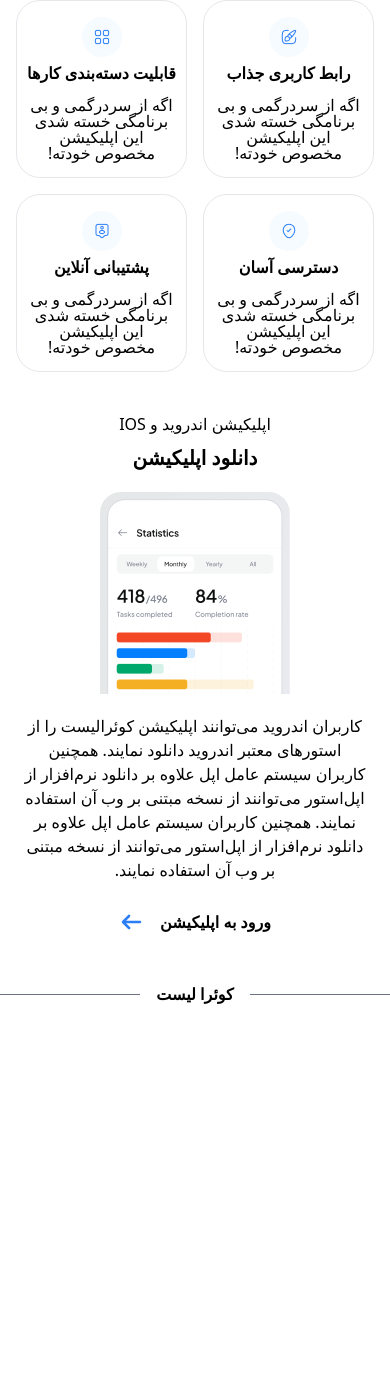
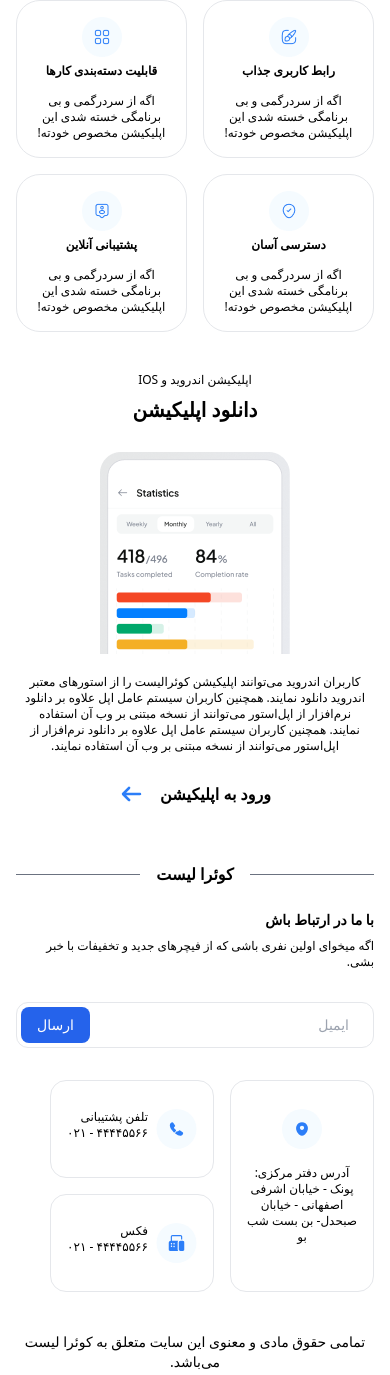
Before and after one commit to hosna-jabarooti/first-quera-project, a plain HTML site: page index.html in a window 390 px wide. Before the commit the page ends 1022 px from the top, so only its background shows below. Drawn offline with nearby package versions, Linux system fonts and the light colour scheme.

Commit message:
finished footer for mobile view

```diff
--- a/index.html
+++ b/index.html
@@ -18,11 +18,12 @@
                             <img src="./assets/images/brush.png" alt="brush-icon">
                         </div>
                         <div>
-                        <h3 class="font-bold text-nowrap">رابط کاربری جذاب</h3>
+                            <h3 class="font-bold text-xs leading-5 text-nowrap">رابط کاربری جذاب</h3>
                         </div>
                     </div>
                     <div>
-                        <p class="text-center font-normal leading-4">اگه از سردرگمی و بی برنامگی خسته شدی این اپلیکیشن
+                        <p class="text-center font-normal leading-4 text-xs">اگه از سردرگمی و بی برنامگی خسته شدی این
+                            اپلیکیشن
                             مخصوص خودته!</p>
                     </div>
                 </div>
@@ -34,11 +35,12 @@
                             <img src="./assets/images/category.png" alt="category-icon">
                         </div>
                         <div class="">
-                        <h3 class="font-bold text-nowrap">قابلیت دسته‌بندی کارها</h3>
+                            <h3 class="font-bold text-xs leading-5 text-nowrap">قابلیت دسته‌بندی کارها</h3>
                         </div>
                     </div>
                     <div>
-                        <p class="text-center font-normal leading-4">اگه از سردرگمی و بی برنامگی خسته شدی این اپلیکیشن
+                        <p class="text-center font-normal leading-4 text-xs">اگه از سردرگمی و بی برنامگی خسته شدی این
+                            اپلیکیشن
                             مخصوص
                             خودته!</p>
                     </div>
@@ -51,11 +53,12 @@
                             <img src="./assets/images/location-tick.png" alt="location-tick-icon">
                         </div>
                         <div>
-                        <h3 class="font-bold text-nowrap">دسترسی آسان</h3>
+                            <h3 class="font-bold text-xs leading-5 text-nowrap">دسترسی آسان</h3>
                         </div>
                     </div>
                     <div>
-                        <p class="text-center font-normal leading-4">اگه از سردرگمی و بی برنامگی خسته شدی این اپلیکیشن
+                        <p class="text-center font-normal leading-4 text-xs">اگه از سردرگمی و بی برنامگی خسته شدی این
+                            اپلیکیشن
                             مخصوص
                             خودته!</p>
                     </div>
@@ -68,11 +71,12 @@
                             <img src="./assets/images/tag-user.png" alt="tag-user-icon">
                         </div>
                         <div>
-                        <h3 class="font-bold text-nowrap">پشتیبانی آنلاین</h3>
+                            <h3 class="font-bold text-xs leading-5 text-nowrap">پشتیبانی آنلاین</h3>
                         </div>
                     </div>
                     <div>
-                        <p class="text-center font-normal leading-4">اگه از سردرگمی و بی برنامگی خسته شدی این اپلیکیشن
+                        <p class="text-center font-normal leading-4 text-xs">اگه از سردرگمی و بی برنامگی خسته شدی این
+                            اپلیکیشن
                             مخصوص
                             خودته!</p>
                     </div>
@@ -85,7 +89,7 @@
                 <div class="flex flex-col gap-6">
                     <div class="flex flex-col gap-2 h-14">
                         <div class="">
-                    <p class="font-normal text-center">اپلیکیشن اندروید و IOS</p>
+                            <p class="font-normal text-xs text-center">اپلیکیشن اندروید و IOS</p>
                         </div>
                         <div class="h-8">
                             <h2 class="font-semibold text-center text-xl">دانلود اپلیکیشن</h2>
@@ -97,11 +101,14 @@
                 </div>
                 <div>
                     <div class="">
-                    <p class="text-center font-normal py-5 px-2">
-                        کاربران اندروید می‌توانند اپلیکیشن کوئرالیست را از استورهای معتبر اندروید دانلود نمایند. همچنین
-                        کاربران سیستم عامل اپل علاوه بر دانلود نرم‌افزار از اپل‌استور می‌توانند از نسخه مبتنی بر وب آن
+                        <p class="text-center text-xs font-normal py-5 px-2">
+                            کاربران اندروید می‌توانند اپلیکیشن کوئرالیست را از استورهای معتبر اندروید دانلود نمایند.
+                            همچنین
+                            کاربران سیستم عامل اپل علاوه بر دانلود نرم‌افزار از اپل‌استور می‌توانند از نسخه مبتنی بر وب
+                            آن
                             استفاده نمایند.
-                        همچنین کاربران سیستم عامل اپل علاوه بر دانلود نرم‌افزار از اپل‌استور می‌توانند از نسخه مبتنی بر
+                            همچنین کاربران سیستم عامل اپل علاوه بر دانلود نرم‌افزار از اپل‌استور می‌توانند از نسخه مبتنی
+                            بر
                             وب آن استفاده نمایند.
                         </p>
                     </div>
@@ -111,7 +118,7 @@
                         <span class="font-semibold">ورود به اپلیکیشن</span>
                     </div>
                     <div>
-                    <img src="./assets/images/arrow-right.png"  alt="arrow">
+                        <img src="./assets/images/arrow-right.png" alt="arrow">
                     </div>
                 </div>
             </div>
@@ -120,14 +127,63 @@
 
     </main>
     <footer>
-        <div class="flex items-center justify-between w-full my-4">
-            <div class="flex-grow border-t border-gray-500"></div>
+        <div class="w-full">
+            <div class="flex items-center justify-between py-2 my-4 mx-4">
+                <div class=" flex flex-grow border-t border-gray-500"></div>
                 <span class="mx-4 font-semibold">کوئرا لیست</span>
                 <div class="flex-grow border-t border-gray-500"></div>
             </div>
-
+        </div>
+        <div class="mx-4">
+            <div class="flex flex-col">
+                <div class="flex flex-col gap-2">
+                    <div>
+                        <h5 class="text-sm font-bold">با ما در ارتباط باش</h5>
+                    </div>
+                    <div>
+                        <p class="text-xs font-normal">اگه میخوای اولین نفری باشی که از فیچرهای جدید و تخفیفات با خبر
+                            بشی.</p>
+                    </div>
+                </div>
+                <div class="my-8">
+                    <div class="flex flex-row justify-between border rounded-xl p-1">
+                        <input type="email" id="email-holder" placeholder="ایمیل"
+                            class="text-right py-1 pr-5 font-normal text-sm leading-4 rounded-xl w-full">
+                        <button class="bg-blue-600 text-white rounded-lg py-2 px-4 text-sm align-middle">
+                            ارسال
+                        </button>
+                    </div>
+                    <div></div>
+                </div>
+            </div>
+            <div class="flex flex-row gap-4 font-normal text-xs">
+                <div class="flex flex-col items-center text-center w-36 border rounded-2xl gap-4 px-4 py-7">
+                    <img src="./assets/images/location.svg" alt="location-addres" class="w-10 h-10">
+                    <p>آدرس دفتر مرکزی: پونک - خیابان اشرفی اصفهانی - خیابان صبحدل- بن بست شب بو</p>
+                </div>
+                <div class="flex flex-col gap-4">
+                    <div class="flex flex-row gap-2 py-7 px-4 border rounded-2xl">
+                        <img src="./assets/images/support-number.svg" alt="supporting-number">
+                        <div class="flex flex-col">
+                            <p class="">تلفن پشتیبانی </p>
+                            <p class=""> ۴۴۴۴۵۵۶۶ - ۰۲۱</p>
+                        </div>
+                    </div>
+                    <div class="flex flex-row gap-2 py-7 px-4 border rounded-2xl">
+                        <img src="./assets/images/fax.svg" alt="fax-number">
+                        <div class="flex flex-col">
+                            <p class="">فکس</p>
+                            <p class=""> ۴۴۴۴۵۵۶۶ - ۰۲۱</p>
+                        </div>
+                    </div>
+                </div>
+            </div>
+        </div>
+        <div class="my-10 px-2">
+            <p class="text-center font-normal text-sm leading-5">تمامی حقوق مادی و معنوی این سایت متعلق به کوئرا لیست
+                می‌باشد.</p>
+        </div>
     </footer>
-
 </body>
 
 </html>
```
Lines whose indentation alone changed are shown as unchanged.
